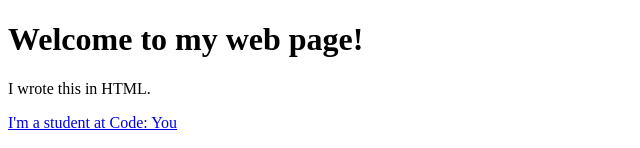
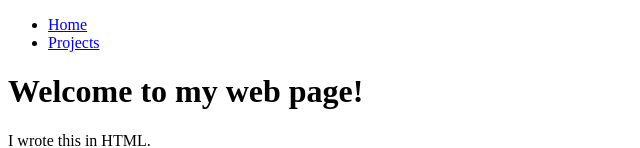
Before and after one commit to tabner0320/About-Me-HTML, a plain HTML site: page index.html in a window 1280 px wide. Shown: the top 148 px of the page, without its empty margins (0-640 px from the left). Drawn offline with Linux system fonts and the light colour scheme.

Commit message:
Update index.html

```diff
--- a/index.html
+++ b/index.html
@@ -5,6 +5,15 @@
     <meta name="viewport" content="width=device-width, initial-scale=1.0">
     <title>About Me</title>
 </head>
+    <header>
+  <nav>
+    <ul>
+      <li><a href="index.html">Home</a></li>
+      <li><a href="projects.html">Projects</a></li>
+    </ul>
+  </nav>
+</header>
+
 <body>
 
 </body>
```
